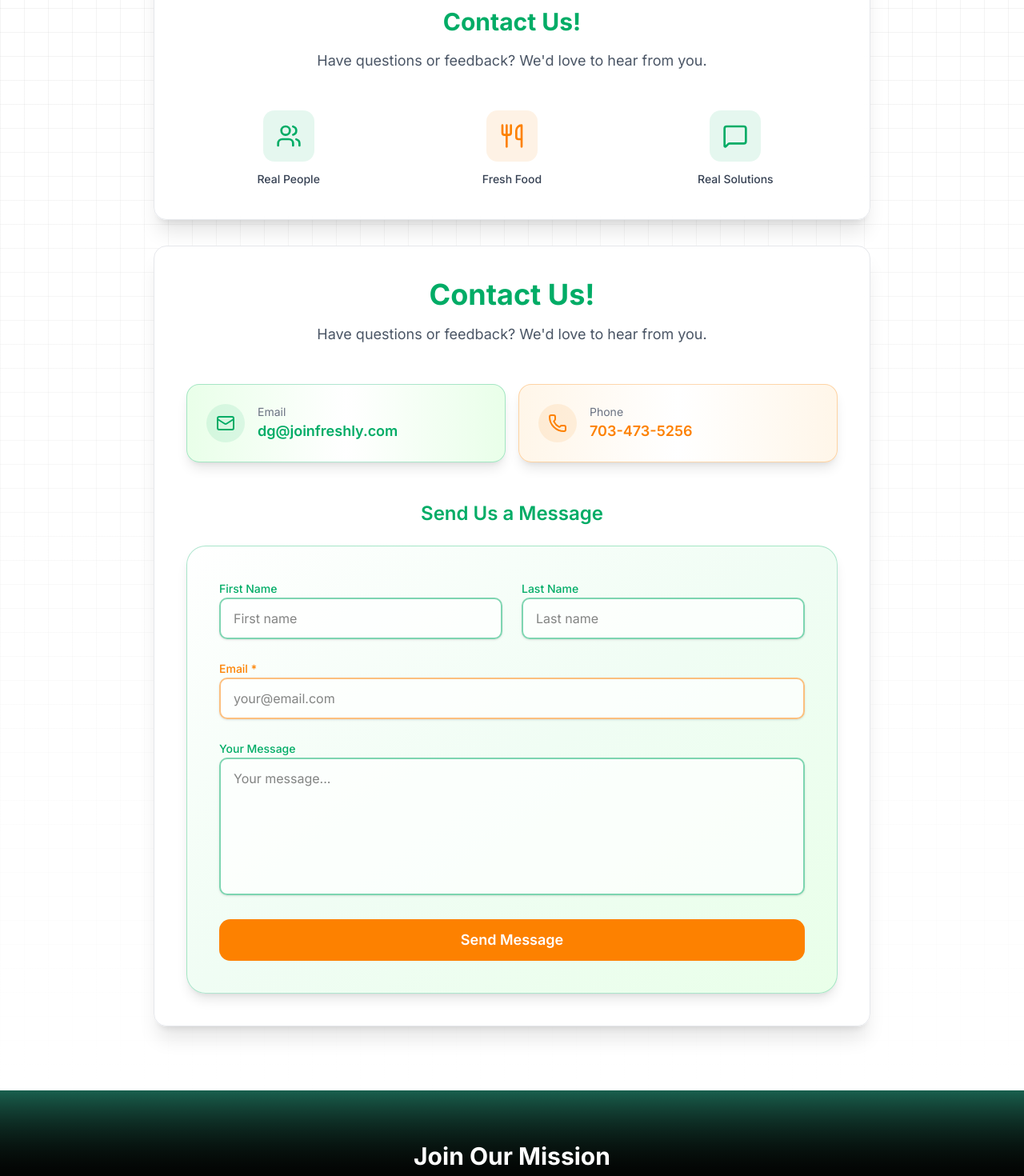
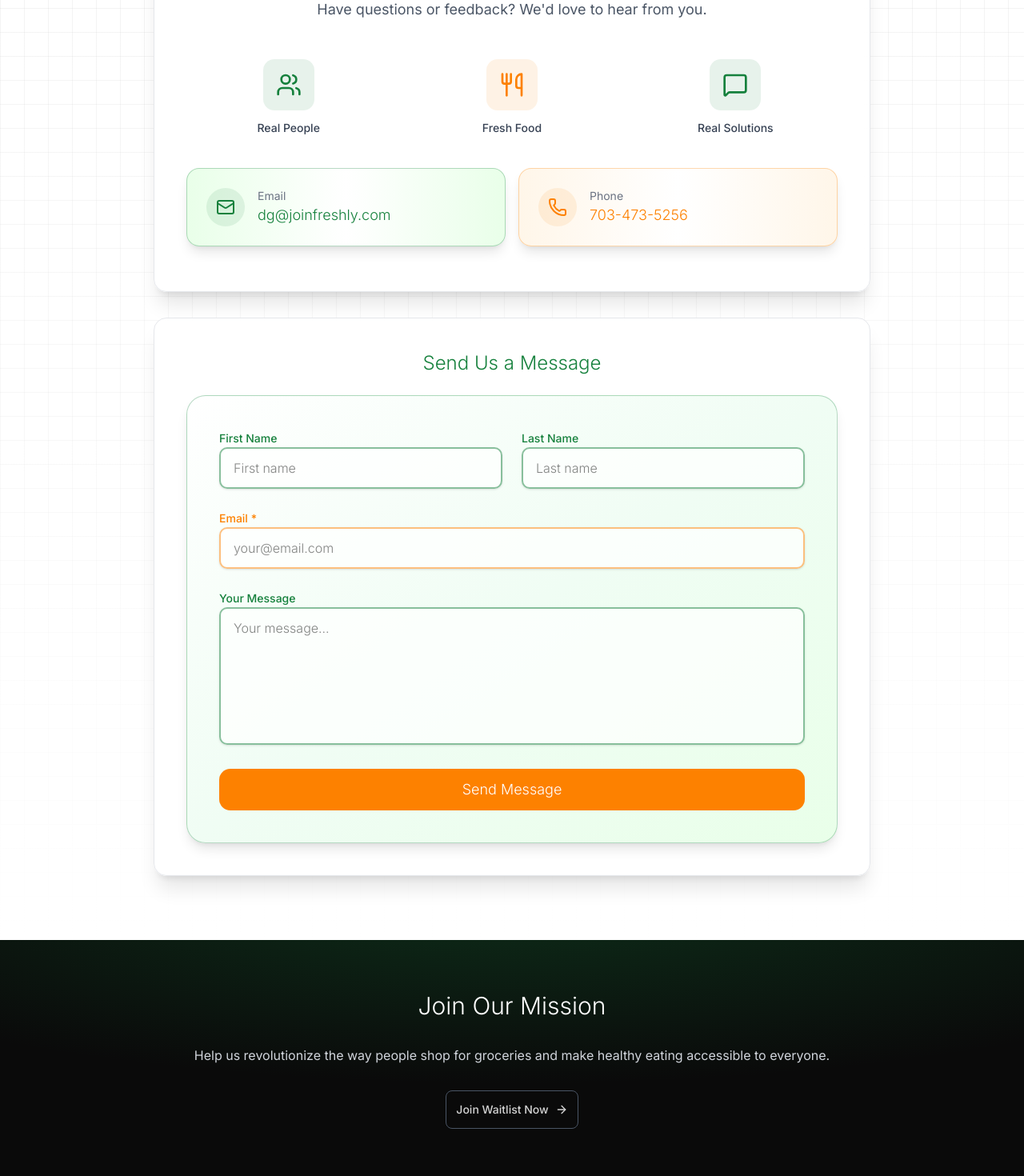
Before and after one commit to freshly/freshly-frontend, a Next.js app: page /contact in a window 1280 px wide. Shown: the part 320-1790 px from the top of the page at 80% size. Built offline with nearby package versions, Linux system fonts and the light colour scheme.

Commit message:
clean up contact form

```diff
--- a/app/components/ContactPage/Contact.jsx
+++ b/app/components/ContactPage/Contact.jsx
@@ -1,11 +1,19 @@
 "use client";
 
 import { Mail, Phone, Users, Utensils, MessageSquare } from "lucide-react";
-import Link from "next/link";
+import { Inter } from "next/font/google";
+import { Button } from "@/components/ui/button";
+import { ArrowRight } from "lucide-react";
+
+const inter = Inter({
+  subsets: ["latin"],
+  weight: ["200", "300", "400"], // extra-light, light, regular
+  display: "swap",
+});
 
 const ContactPage = () => {
   return (
-    <div className="min-h-screen bg-white">
+    <div className={`min-h-screen bg-white ${inter.className}`}>
       <div className="relative bg-grid-black">
         <div className="absolute inset-0 bg-gradient-to-b from-white/50 via-white/70 to-white" />
 
@@ -16,15 +24,15 @@ const ContactPage = () => {
               {/* Logo */}
               <div className="flex justify-center mb-12">
                 <img
-                  src="/freshly-icon-square.png"
+                  src="/favicon.png"
                   alt="Freshly Logo"
-                  className="w-40 h-40 object-contain"
+                  className="w-24 h-24 object-contain"
                 />
               </div>
 
               {/* Main Content */}
               <div className="text-center mb-12">
-                <h2 className="text-3xl font-bold text-[#01AC66] mb-4">
+                <h2 className="text-3xl font-light text-[rgb(21,128,60)] mb-4">
                   Contact Us!
                 </h2>
                 <p className="text-lg text-gray-600 leading-relaxed">
@@ -33,10 +41,10 @@ const ContactPage = () => {
               </div>
 
               {/* Features */}
-              <div className="grid grid-cols-3 gap-6">
+              <div className="grid grid-cols-3 gap-6 pb-10">
                 <div className="text-center">
-                  <div className="bg-[#01AC66]/10 p-4 rounded-xl mb-3 mx-auto w-fit">
-                    <Users className="h-8 w-8 text-[#01AC66]" />
+                  <div className="bg-[rgb(21,128,60)]/10 p-4 rounded-xl mb-3 mx-auto w-fit">
+                    <Users className="h-8 w-8 text-[rgb(21,128,60)]" />
                   </div>
                   <p className="text-sm font-medium text-gray-700">
                     Real People
@@ -51,38 +59,25 @@ const ContactPage = () => {
                   </p>
                 </div>
                 <div className="text-center">
-                  <div className="bg-[#01AC66]/10 p-4 rounded-xl mb-3 mx-auto w-fit">
-                    <MessageSquare className="h-8 w-8 text-[#01AC66]" />
+                  <div className="bg-[rgb(21,128,60)]/10 p-4 rounded-xl mb-3 mx-auto w-fit">
+                    <MessageSquare className="h-8 w-8 text-[rgb(21,128,60)]" />
                   </div>
                   <p className="text-sm font-medium text-gray-700">
                     Real Solutions
                   </p>
                 </div>
               </div>
-            </div>
 
-            {/* Contact Section */}
-            <div className="bg-white/80 backdrop-blur-sm rounded-2xl shadow-xl overflow-hidden border border-gray-200 p-10">
-              <div className="text-center mb-12">
-                <h2 className="text-4xl font-bold text-[#01AC66] mb-4">
-                  Contact Us!
-                </h2>
-                <p className="text-gray-600 text-lg">
-                  Have questions or feedback? We'd love to hear from you.
-                </p>
-              </div>
-
-              {/* Contact Info Cards */}
-              <div className="grid md:grid-cols-2 gap-4 mb-12">
-                <div className="bg-gradient-to-r from-[#e9ffe9] via-white to-[#e9ffe9] border border-[#01AC66]/30 rounded-2xl p-6 shadow-lg flex items-center space-x-4">
-                  <div className="bg-[#01AC66]/10 p-3 rounded-full">
-                    <Mail className="h-6 w-6 text-[#01AC66]" />
+              <div className="grid md:grid-cols-2 gap-4 mb-4">
+                <div className="bg-gradient-to-r from-[#e9ffe9] via-white to-[#e9ffe9] border border-[rgb(21,128,60)]/30 rounded-2xl p-6 shadow-lg flex items-center space-x-4">
+                  <div className="bg-[rgb(21,128,60)]/10 p-3 rounded-full">
+                    <Mail className="h-6 w-6 text-[rgb(21,128,60)]" />
                   </div>
                   <div>
                     <p className="text-sm text-gray-500">Email</p>
                     <a
                       href="mailto:dg@joinfreshly.com"
-                      className="text-lg font-semibold text-[#01AC66] hover:text-[#018f56] transition-colors"
+                      className="text-lg font-light text-[rgb(21,128,60)] hover:text-[#018f56] transition-colors"
                     >
                       dg@joinfreshly.com
                     </a>
@@ -97,46 +92,56 @@ const ContactPage = () => {
                     <p className="text-sm text-gray-500">Phone</p>
                     <a
                       href="tel:703-473-5256"
-                      className="text-lg font-semibold text-[#FD8100] hover:text-[#d96c00] transition-colors"
+                      className="text-lg font-light text-[#FD8100] hover:text-[#d96c00] transition-colors"
                     >
                       703-473-5256
                     </a>
                   </div>
                 </div>
               </div>
+            </div>
 
+            {/* Contact Section */}
+            <div className="bg-white/80 backdrop-blur-sm rounded-2xl shadow-xl overflow-hidden border border-gray-200 p-10">
               {/* Quick Message Form */}
               <div>
-                <h3 className="text-2xl font-semibold text-[#01AC66] mb-6 text-center">
+                <h3 className="text-2xl font-light text-[rgb(21,128,60)] mb-6 text-center">
                   Send Us a Message
                 </h3>
-                <div className="bg-gradient-to-br from-white via-[#f0fdf4] to-[#e9ffe9] border border-[#01AC66]/30 rounded-3xl p-10 shadow-lg">
+                <div
+                  className="bg-gradient-to-br from-white via-[#f0fdf4] to-[#e9ffe9]
+                  border border-[rgb(21,128,60)]/30 rounded-3xl p-10 shadow-lg"
+                >
                   <form className="space-y-6">
                     <div className="grid md:grid-cols-2 gap-6">
                       <div className="space-y-2">
                         <label
                           htmlFor="firstName"
-                          className="text-sm font-medium text-[#01AC66]"
+                          className="text-sm font-medium text-[rgb(21,128,60)]"
                         >
                           First Name
                         </label>
                         <input
                           id="firstName"
                           placeholder="First name"
-                          className="w-full bg-white/70 border-2 border-[#01AC66]/50 focus:border-[#01AC66] focus:ring-2 focus:ring-[#01AC66]/30 px-4 py-3 rounded-lg outline-none transition-all shadow-sm"
+                          className="w-full bg-white/70 border-2 border-[rgb(21,128,60)]/50
+                          focus:border-[rgb(21,128,60)] focus:ring-2 focus:ring-[rgb(21,128,60)]/30
+                          px-4 py-3 rounded-lg outline-none transition-all shadow-sm font-light"
                         />
                       </div>
                       <div className="space-y-2">
                         <label
                           htmlFor="lastName"
-                          className="text-sm font-medium text-[#01AC66]"
+                          className="text-sm font-medium text-[rgb(21,128,60)]"
                         >
                           Last Name
                         </label>
                         <input
                           id="lastName"
                           placeholder="Last name"
-                          className="w-full bg-white/70 border-2 border-[#01AC66]/50 focus:border-[#01AC66] focus:ring-2 focus:ring-[#01AC66]/30 px-4 py-3 rounded-lg outline-none transition-all shadow-sm"
+                          className="w-full bg-white/70 border-2 border-[rgb(21,128,60)]/50
+                          focus:border-[rgb(21,128,60)] focus:ring-2 focus:ring-[rgb(21,128,60)]/30
+                          px-4 py-3 rounded-lg outline-none transition-all shadow-sm font-light"
                         />
                       </div>
                     </div>
@@ -152,7 +157,9 @@ const ContactPage = () => {
                         id="email"
                         type="email"
                         placeholder="your@email.com"
-                        className="w-full bg-white/70 border-2 border-[#FD8100]/50 focus:border-[#FD8100] focus:ring-2 focus:ring-[#FD8100]/30 px-4 py-3 rounded-lg outline-none transition-all shadow-sm"
+                        className="w-full bg-white/70 border-2 border-[#FD8100]/50
+                        focus:border-[#FD8100] focus:ring-2 focus:ring-[#FD8100]/30 px-4 py-3
+                        rounded-lg outline-none transition-all shadow-sm font-light"
                         required
                       />
                     </div>
@@ -160,7 +167,7 @@ const ContactPage = () => {
                     <div className="space-y-2">
                       <label
                         htmlFor="message"
-                        className="text-sm font-medium text-[#01AC66]"
+                        className="text-sm font-medium text-[rgb(21,128,60)]"
                       >
                         Your Message
                       </label>
@@ -168,13 +175,16 @@ const ContactPage = () => {
                         id="message"
                         placeholder="Your message..."
                         rows={6}
-                        className="w-full bg-white/70 border-2 border-[#01AC66]/50 focus:border-[#01AC66] focus:ring-2 focus:ring-[#01AC66]/30 px-4 py-3 rounded-lg outline-none transition-all shadow-sm resize-none"
+                        className="w-full bg-white/70 border-2 border-[rgb(21,128,60)]/50
+                        focus:border-[rgb(21,128,60)] focus:ring-2 focus:ring-[rgb(21,128,60)]/30
+                        px-4 py-3 rounded-lg outline-none transition-all shadow-sm resize-none font-light"
                       />
                     </div>
 
                     <button
                       type="submit"
-                      className="w-full bg-[#FD8100] text-white rounded-xl py-3 text-lg font-semibold transition-colors hover:bg-[#e67600]"
+                      className="w-full bg-[#FD8100] text-white rounded-xl py-3 text-lg
+                      font-light transition-colors hover:bg-[#e67600]"
                     >
                       Send Message
                     </button>
@@ -187,20 +197,29 @@ const ContactPage = () => {
       </div>
 
       {/* Vision Section with Gradient */}
-      <section className="bg-gradient-to-t from-black via-black to-emerald-900/90 relative">
-        <div className="absolute inset-0 bg-gradient-to-t from-black via-black to-transparent" />
+      <section
+        className="bg-neutral-950
+        bg-[radial-gradient(ellipse_80%_80%_at_50%_-20%,rgba(21,128,61,0.3),rgba(255,255,255,0))] relative"
+      >
         <div className="container mx-auto px-4 py-16 relative">
           <div className="max-w-4xl mx-auto">
-            <h2 className="text-3xl font-bold mb-8 text-center text-white">
+            <h2 className="text-3xl font-light mb-8 text-center text-white">
               Join Our Mission
             </h2>
             <p className="text-center text-gray-300 mb-8">
-              Help us revolutionize the way people shop for groceries and make healthy eating accessible to everyone.
+              Help us revolutionize the way people shop for groceries and make
+              healthy eating accessible to everyone.
             </p>
             <div className="flex justify-center">
-              <button className="bg-emerald-500 text-white px-8 py-3 rounded-lg font-semibold hover:bg-emerald-600 transition-colors">
-                Join Waitlist Now
-              </button>
+              <div className="flex justify-center">
+                <Button
+                  className="h-12 text-neutral-300 placeholder-gray-400 bg-transparent border-1
+                border-gray-600 hover:border-none hover:bg-[rgba(21,128,61,0.3)]"
+                >
+                  Join Waitlist Now
+                  <ArrowRight className="w-4 h-4 text-neutral-300" />
+                </Button>
+              </div>
             </div>
           </div>
         </div>
```
Also changed, not shown: public/favicon.png (added).
